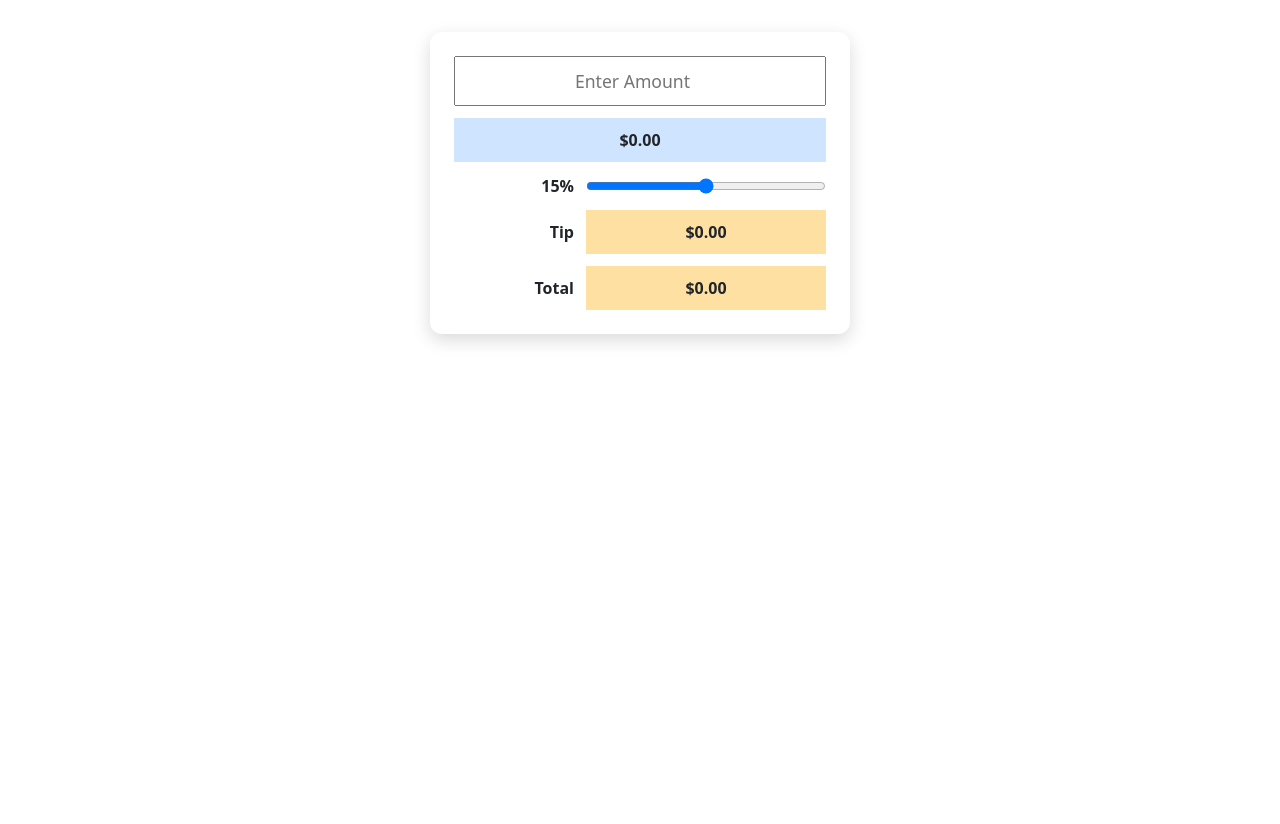
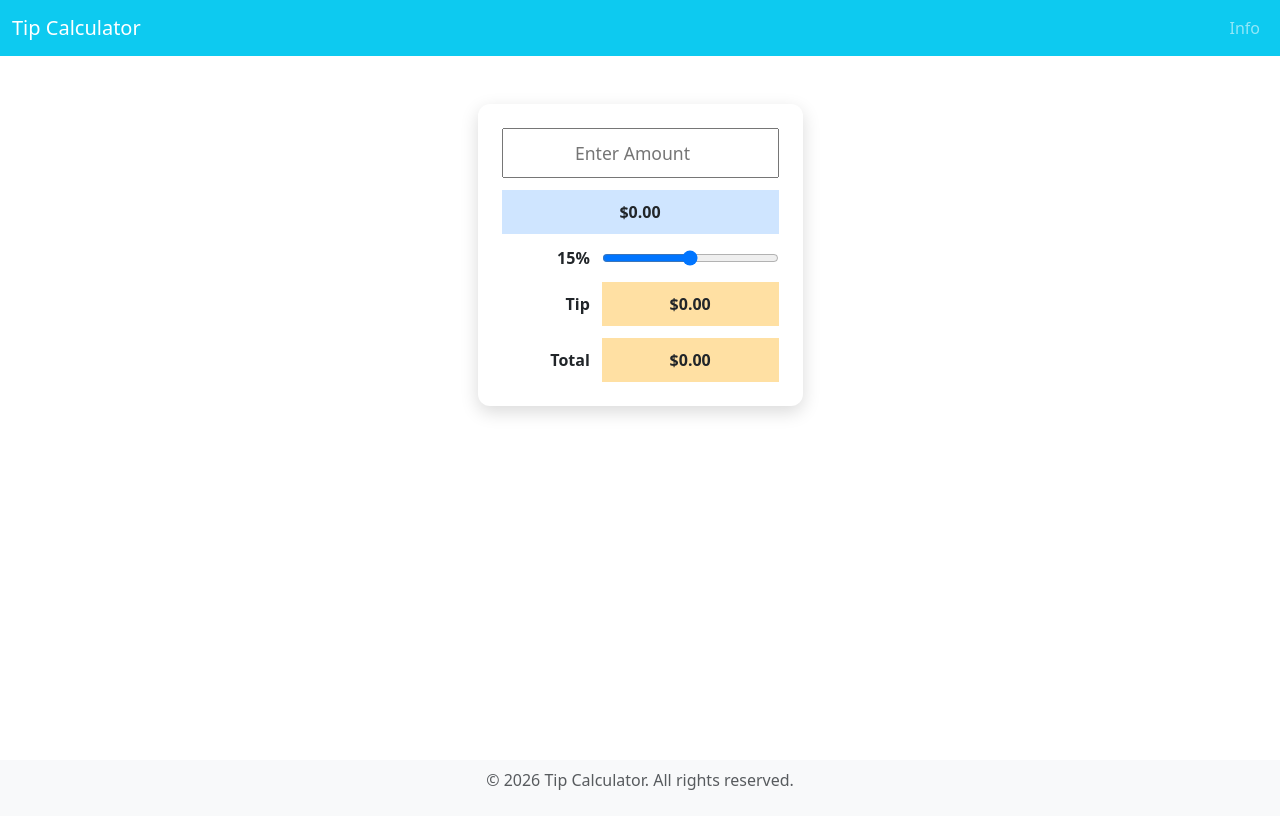
Before and after one commit to mathiasadikpon/tip-calculator-, a React (Vite) app: page / in a window 1280 px wide. Before the commit the page ends 800 px from the top, so only its background shows below. Built offline with nearby package versions, Linux system fonts and the light colour scheme.

Commit message:
update files

```diff
--- a/src/App.jsx
+++ b/src/App.jsx
@@ -1,5 +1,23 @@
+import { useState } from "react";
+import Header from "./components/Header";
+import Footer from "./components/Footer";
+import InfoModal from "./components/InfoModal";
 import TipCalculator from "./components/TipCalculator";
 
 export default function App() {
-  return <TipCalculator />;
+  const [isInfoOpen, setIsInfoOpen] = useState(false);
+
+  return (
+    <>
+      <Header onInfoClick={() => setIsInfoOpen(true)} />
+
+      <main>
+        <TipCalculator />
+      </main>
+
+      <Footer />
+
+      <InfoModal isOpen={isInfoOpen} toggle={() => setIsInfoOpen(false)} />
+    </>
+  );
 }
--- a/src/styles/index.css
+++ b/src/styles/index.css
@@ -57,3 +57,11 @@ input[type="range"] {
     padding: 1rem;
   }
 }
+
+main {
+  min-height: calc(100vh - 120px);
+  display: flex;
+  justify-content: center;
+  align-items: flex-start;
+  padding-top: 1rem;
+}
```
